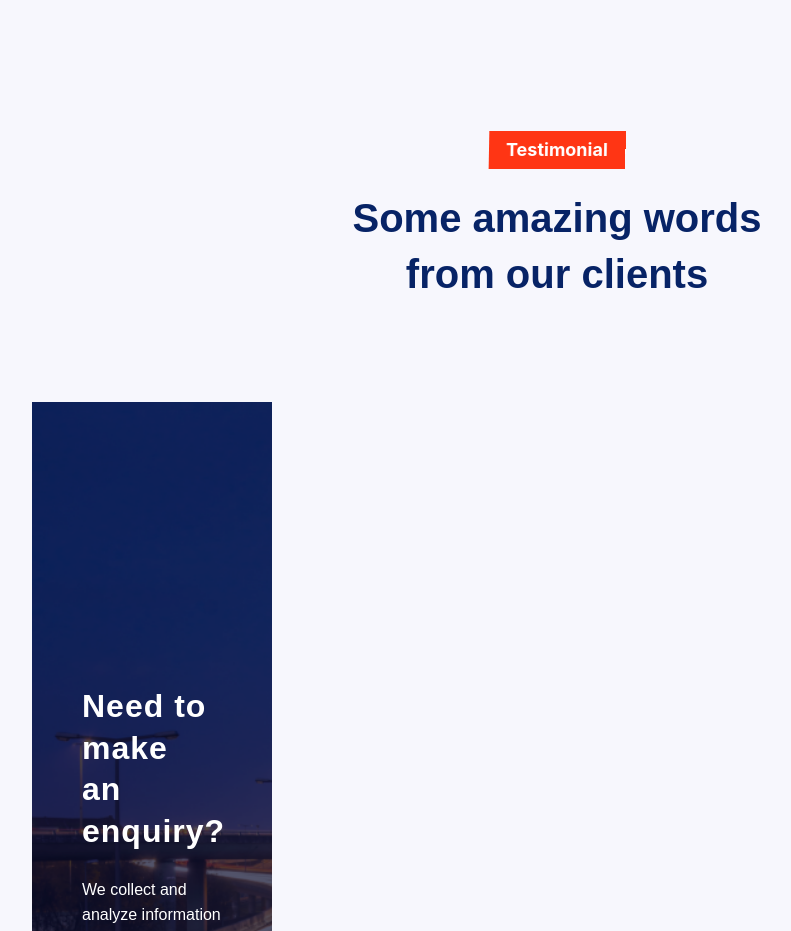
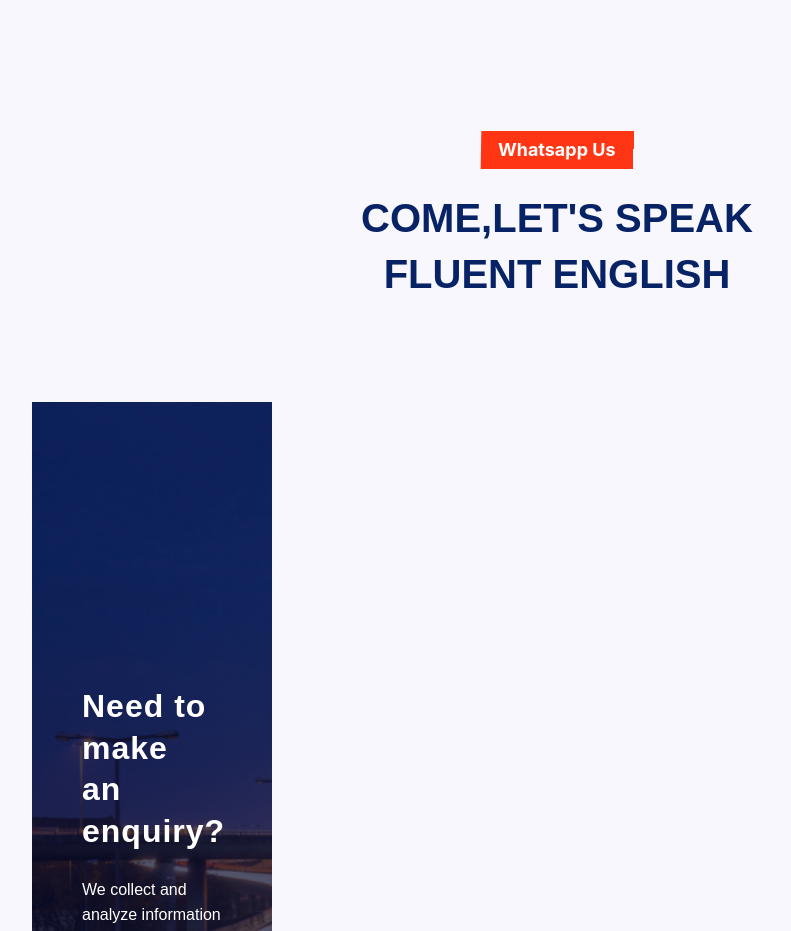
Before and after one commit to freesoul1394/freesoul1394.github.io, a plain HTML site: page index.html in a window 1280 px wide. Shown: the part 3920-4851 px from the top of the page, without its empty margins (83-874 px from the left). Drawn offline with nearby package versions, Linux system fonts and the light colour scheme; some packages are replaced by stand-ins of ours; a script that the page names is missing; a web font is replaced by a local one.

Commit message:
Update index.html

```diff
--- a/index.html
+++ b/index.html
@@ -429,8 +429,8 @@ Nowadays, people don't have time to go for spoken classes to learn this language
                 <div class="row justify-content-center">
                     <div class="col-xl-5 col-lg-6 col-md-8 col-sm-10">
                         <div class="section-tittle text-center mb-100">
-                            <span class="element">Testimonial</span>
-                            <h2>Some amazing words from our clients</h2>
+                            <span class="element">Whatsapp Us</span>
+                            <h2>COME,LET'S SPEAK FLUENT ENGLISH</h2>
                         </div>
                     </div>
                 </div>
```
